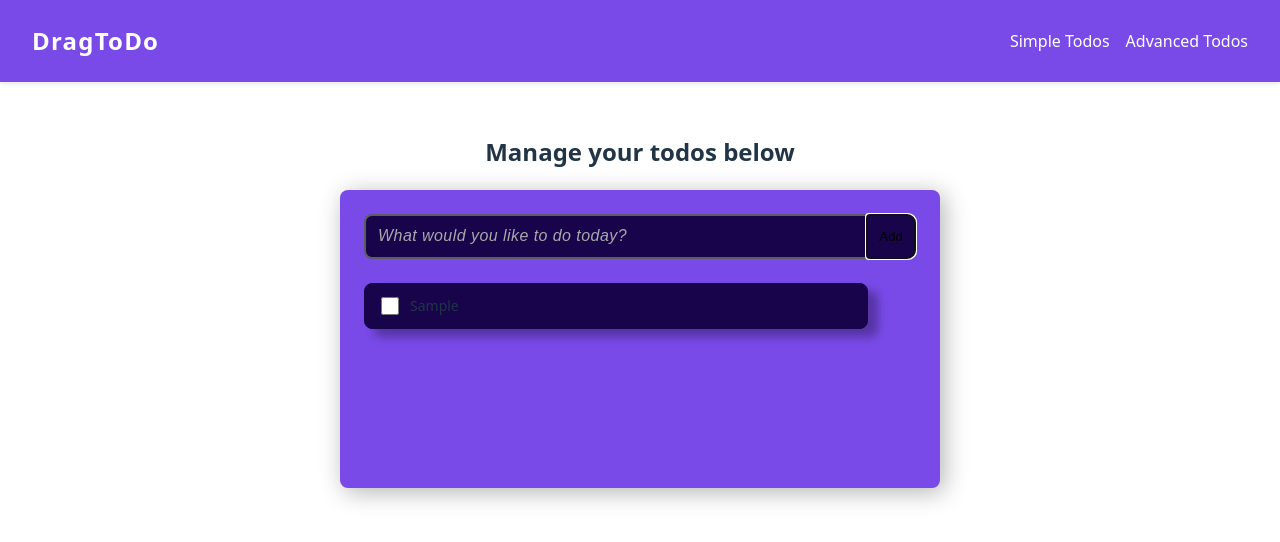
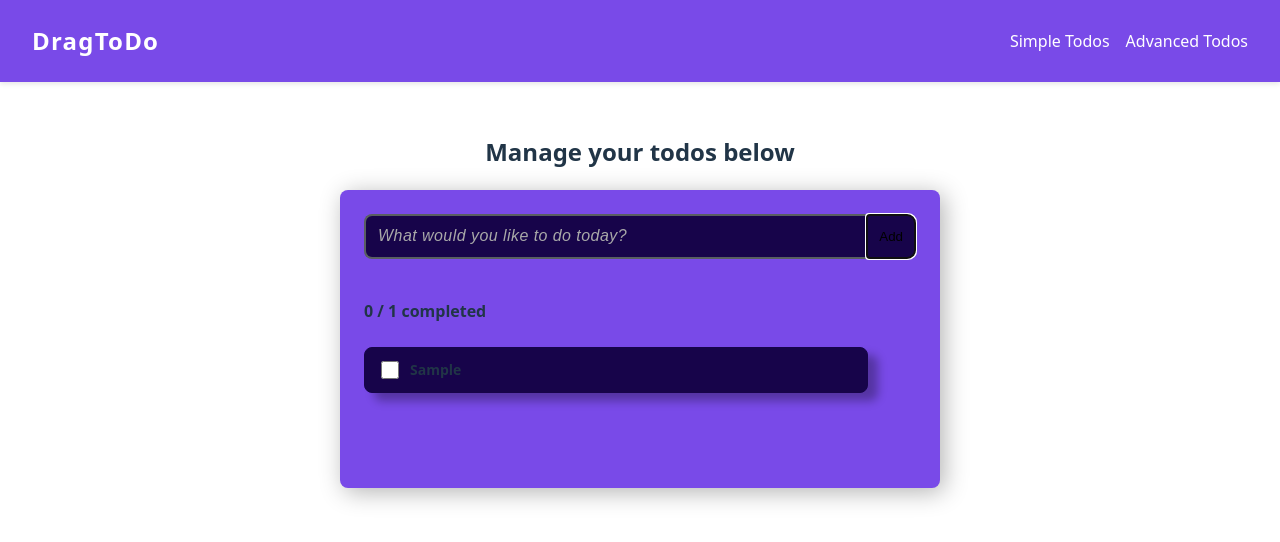
Before and after one commit to Benneee/drag-todo, a React (Vite) app: page / in a window 1280 px wide. Both pictures are taken after typing "Sample" into the empty fields and a click on the button "Add". Shown: the top 542 px of the page. Built offline with nearby package versions, Linux system fonts and the light colour scheme; some icons are missing.

Commit message:
feat: added the clear-all and summary functionalities plus css refactors

```diff
--- a/src/components/ToDoItem/ToDoItem.css
+++ b/src/components/ToDoItem/ToDoItem.css
@@ -18,8 +18,9 @@
     justify-content: start;
     align-items: center;
 
-    p {
+    .item-name {
         margin: 0;
+        font-weight: 700;
         font-size: 14px;
     }
 }
--- a/src/components/ToDoItem/ToDoItem.tsx
+++ b/src/components/ToDoItem/ToDoItem.tsx
@@ -1,4 +1,5 @@
 import { Trash2Icon } from "@animateicons/react/lucide";
+import cx from "clsx";
 import "./ToDoItem.css";
 import { ToDo } from "../../types";
 
@@ -33,7 +34,7 @@ export default function ToDoItem({ onDeleteToDo, onMarkAsDone, todo }: ToDoItemP
           onChange={handleMarkAsDone}
           checked={todo.isDone}
         />
-        <p className={todo.isDone ? "strikethrough" : ""}>{todo.name}</p>
+        <p className={cx("item-name", { strikethrough: todo.isDone })}>{todo.name}</p>
       </div>
       <div className="todo-item--trash">
         <Trash2Icon onClick={handleDeleteTodo} size={24} color="#17044a" className="trash-icon" />
--- a/src/components/ToDosHeader/ToDosHeader.css
+++ b/src/components/ToDosHeader/ToDosHeader.css
@@ -18,11 +18,28 @@ header {
     @media (max-width: 1024px) {
         padding: 0.25rem 1rem;
     }
+
+    a {
+        color: #fff;
+        text-decoration: none;
+    }
 }
 
 .header-links {
     display: flex;
     gap: 1rem;
+
+    a {
+        color: #fff;
+        text-decoration: none;
+        transition: color 0.2s ease;
+    }
+
+    a:hover {
+        text-decoration: underline;
+        scale: 1.02;
+        transition: scale 0.3s ease;
+    }
 
     @media (max-width: 1024px) {
         a {
@@ -31,18 +48,6 @@ header {
     }
 }
 
-a {
-    color: #fff;
-    text-decoration: none;
-    transition: color 0.2s ease;
-}
-
-a:hover {
-    text-decoration: underline;
-    scale: 1.02;
-    transition: scale 0.3s ease;
-}
-
 .text-heading {
     font-size: 1.5rem;
     line-height: 1.4;
--- a/src/features/ToDoList/ToDoList.css
+++ b/src/features/ToDoList/ToDoList.css
@@ -22,8 +22,15 @@ main {
     display: flex;
     flex-direction: column;
     gap: 1rem;
+    margin-top: 8px;
 }
 
 .text-center {
     text-align: center;
 }
+
+.info-clear-row {
+    display: flex;
+    justify-content: space-between;
+    align-items: center;
+}
--- a/src/features/ToDoList/ToDoList.tsx
+++ b/src/features/ToDoList/ToDoList.tsx
@@ -1,7 +1,15 @@
+import { ClearAllToDos } from "../../components/ClearAllToDos/ClearAllToDos";
 import { EmptyState } from "../../components/EmptyState/EmptyState";
 import ToDoForm from "../../components/ToDoForm/ToDoForm";
 import ToDoItem from "../../components/ToDoItem/ToDoItem";
-import { useAddTodo, useDeleteTodo, useMarkAsDone, useTodosStore } from "../../hooks/use-todos";
+import { ToDosSummary } from "../../components/ToDosSummary/ToDosSummary";
+import {
+  useAddTodo,
+  useClearToDos,
+  useDeleteTodo,
+  useMarkAsDone,
+  useTodosStore,
+} from "../../hooks/use-todos";
 import { ToDo } from "../../types";
 import "./ToDoList.css";
 
@@ -21,6 +29,18 @@ export function ToDoList() {
     deleteToDo(todo);
   };
 
+  const clearAllToDos = useClearToDos();
+  const handleClearAllToDos = () => {
+    const hasConfirmedClearAction = window.confirm(
+      `Are you sure you want to clear all your todos?`,
+    );
+    if (hasConfirmedClearAction) {
+      clearAllToDos();
+    } else {
+      return;
+    }
+  };
+
   const allToDos = useTodosStore((state) => state.todos);
   const toDoList = allToDos.map((todo) => (
     <ToDoItem
@@ -30,12 +50,20 @@ export function ToDoList() {
       todo={todo}
     />
   ));
+  const completedToDos = allToDos.filter((todo) => todo.isDone === true);
 
   return (
     <main>
       <h2 className="text-center">Manage your todos below</h2>
       <div className="todo-card">
         <ToDoForm onSubmit={handleAddToDo} />
+        <div className="info-clear-row">
+          <ToDosSummary
+            allToDosCount={allToDos.length}
+            completedToDosCount={completedToDos.length}
+          />
+          <ClearAllToDos allToDosCount={allToDos.length} onClearAllToDos={handleClearAllToDos} />
+        </div>
         {allToDos.length > 0 ? <div className="todo-list">{toDoList}</div> : <EmptyState />}
       </div>
     </main>
```
